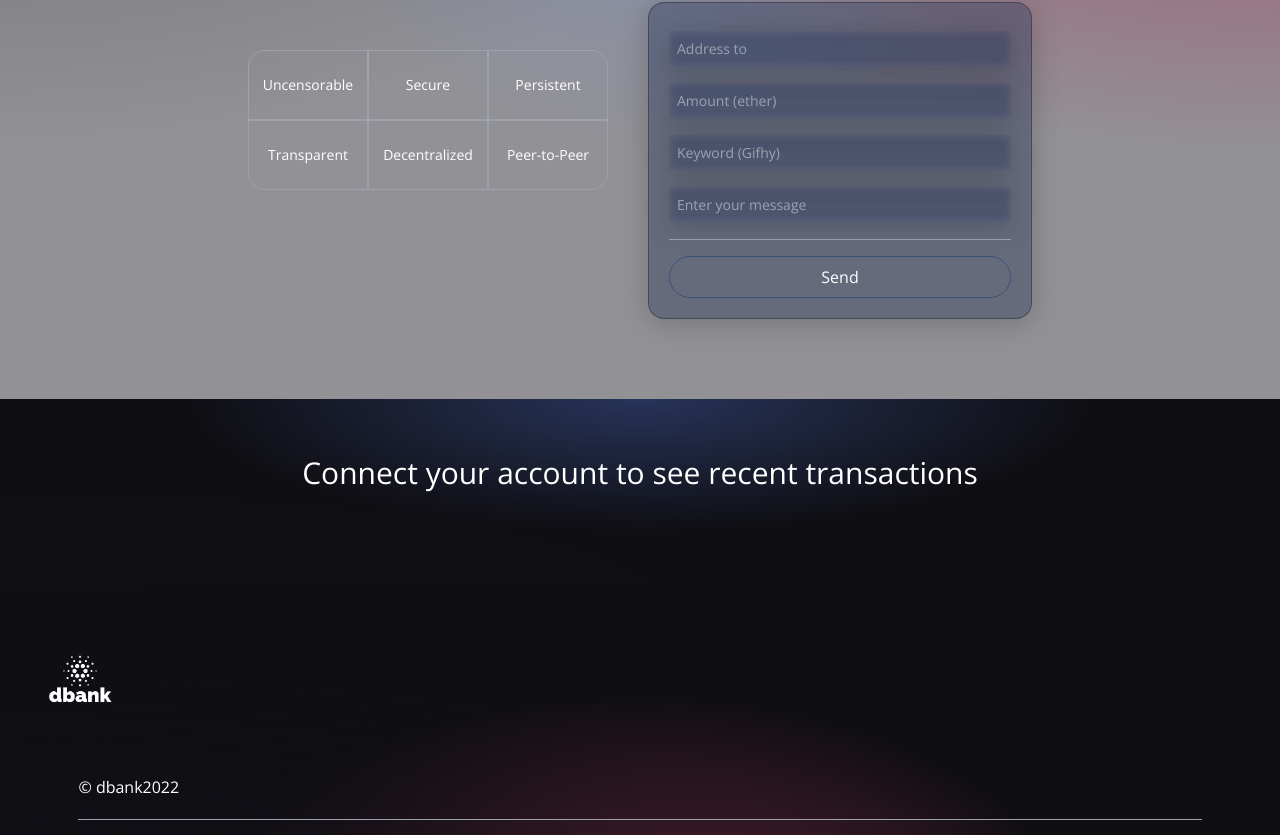
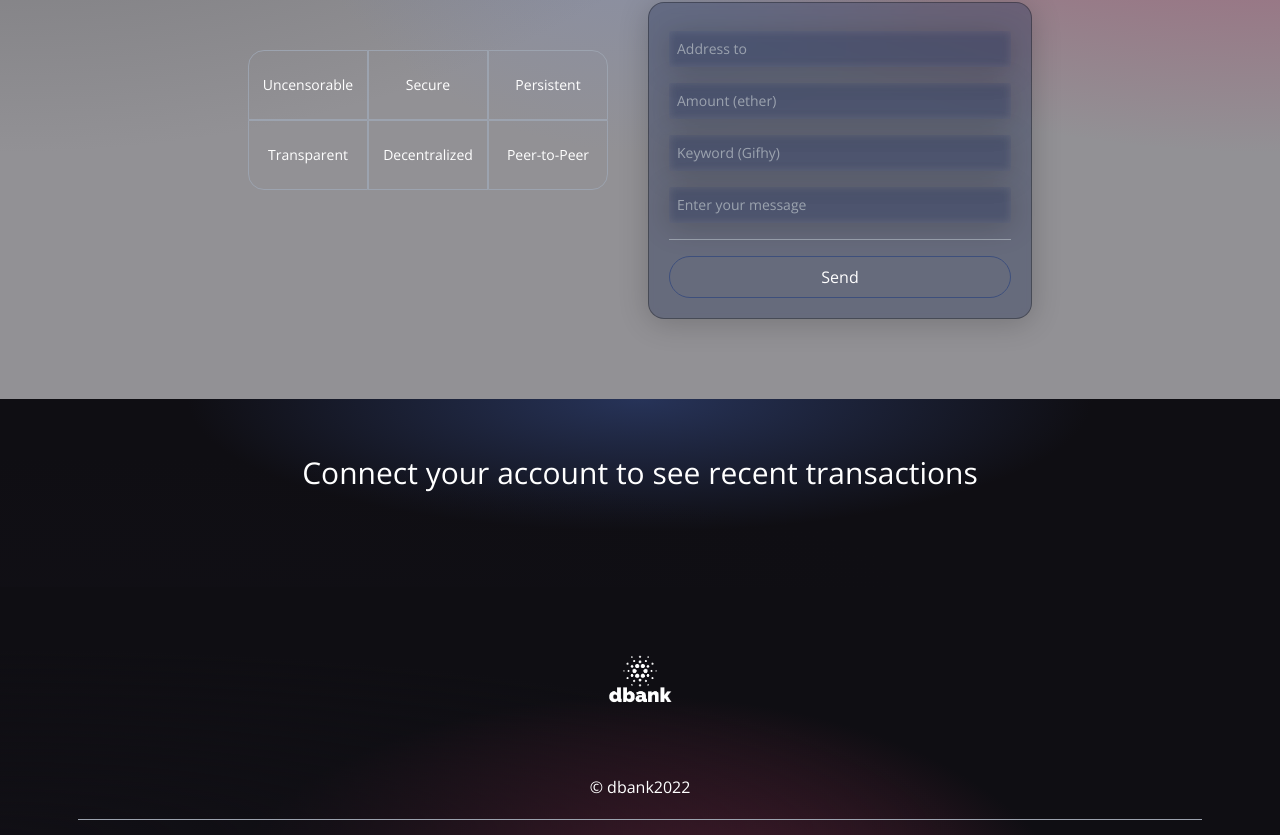
Before and after one commit to erhaneth/dbank, a React (Create React App) app in the folder client/: page / in a window 1280 px wide. Shown: the part 438-1273 px from the top of the page. Built offline with nearby package versions, Linux system fonts and the light colour scheme.

Commit message:
Footer adjust

```diff
--- a/client/src/components/Footer.jsx
+++ b/client/src/components/Footer.jsx
@@ -4,14 +4,14 @@ function Footer() {
   return (
     <div className="w-full flex md:justify-center justify-between items-center flex-col p-4 gradient-bg-footer">
       {/* <img src={image} alt="logo" className="" /> */}
-      <div className="w-full flex sm:flex-row flex-col justify-between items-center my-4">
-        <div className="flex justify-center items-center">
+      <div className="w-full flex justify-center items-center my-4">
+
           <img src={logo} alt="logo" className="w-32" />
-        </div>
+
       </div>
 
 
-      <div className="sm:w-[90%] w-full flex justify-between items-center mt-3">
+      <div className="sm:w-[90%] w-full flex justify-center items-center mt-3">
         <p className="text-white flex justify-center ">© dbank2022</p>
       </div>
       <div className="sm:w-[90%] w-full h-[0.25px] bg-gray-400 mt-5 " />
--- a/client/src/hooks/useFetch.jsx
+++ b/client/src/hooks/useFetch.jsx
@@ -15,11 +15,11 @@ const useFetch = ({ keyword }) => {
       //const response = await fetch(`https://api.giphy.com/v1/gifs/search?api_key=${APIKEY}&q=${keyword.split(" ").join("")}&limit=1`);
         // const response = await fetch(`https://api.giphy.com/v1/gifs/search?api_key=OhoITg1G03QmxEJeVp65GutiSVybqVkc&q=${keyword.split(" ").join("")}&limit=1&offset=0&rating=g&lang=en`);
         const response = await axios.get(`https://api.giphy.com/v1/gifs/search?api_key=${APIKEY}&q=${keyword.split(" ").join("")}&limit=1`);
-        console.log(response);
+        console.log(response.data.data);
         // const data  = await response.json();
 
 
-        setGifUrl(response.data[0]?.images?.downsized_medium.url);
+        setGifUrl(response.data.data[0]?.images?.downsized_medium.url);
         // console.log(gifUrl);
       } catch (error) {
         setGifUrl("https://www.omnisend.com/blog/wp-content/uploads/2016/09/funny-gifs-9.gif");
@@ -31,6 +31,7 @@ const useFetch = ({ keyword }) => {
 
   }, [keyword]);
 
+
   return gifUrl;
 };
 
```
